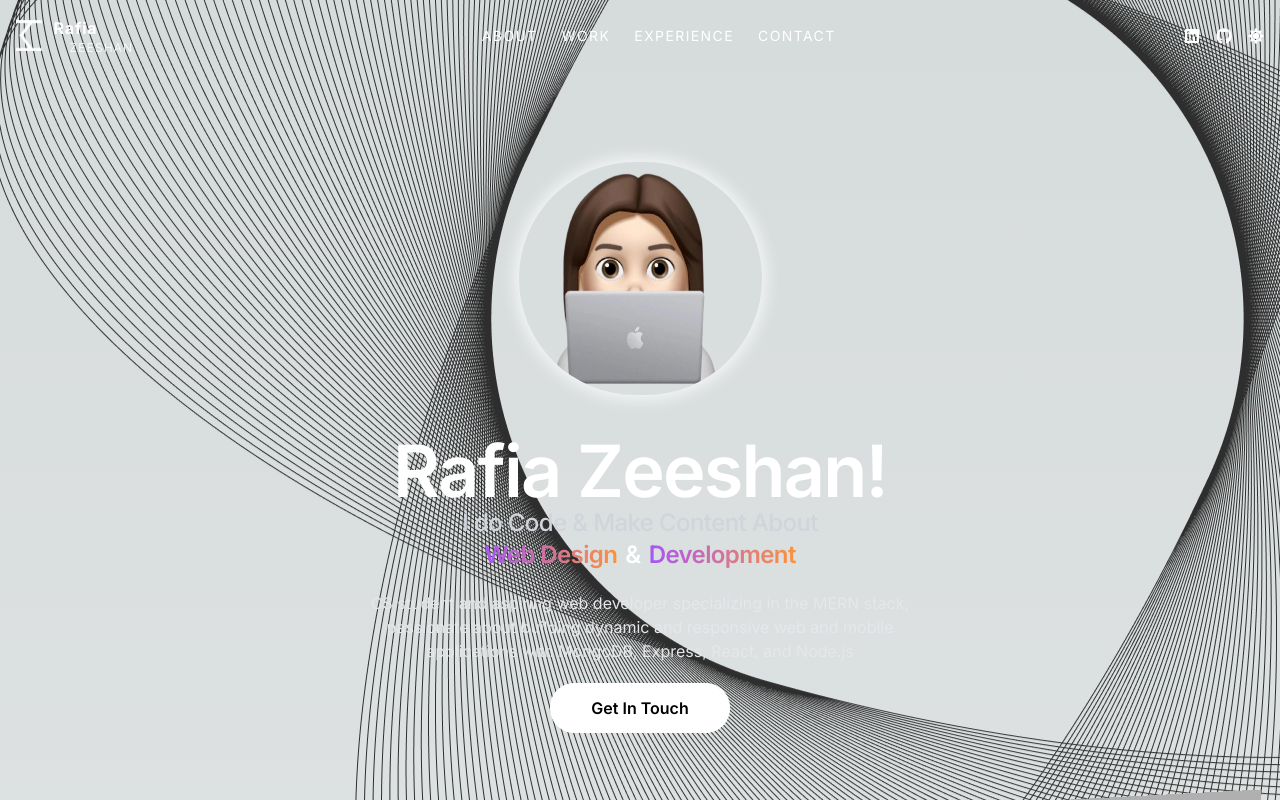
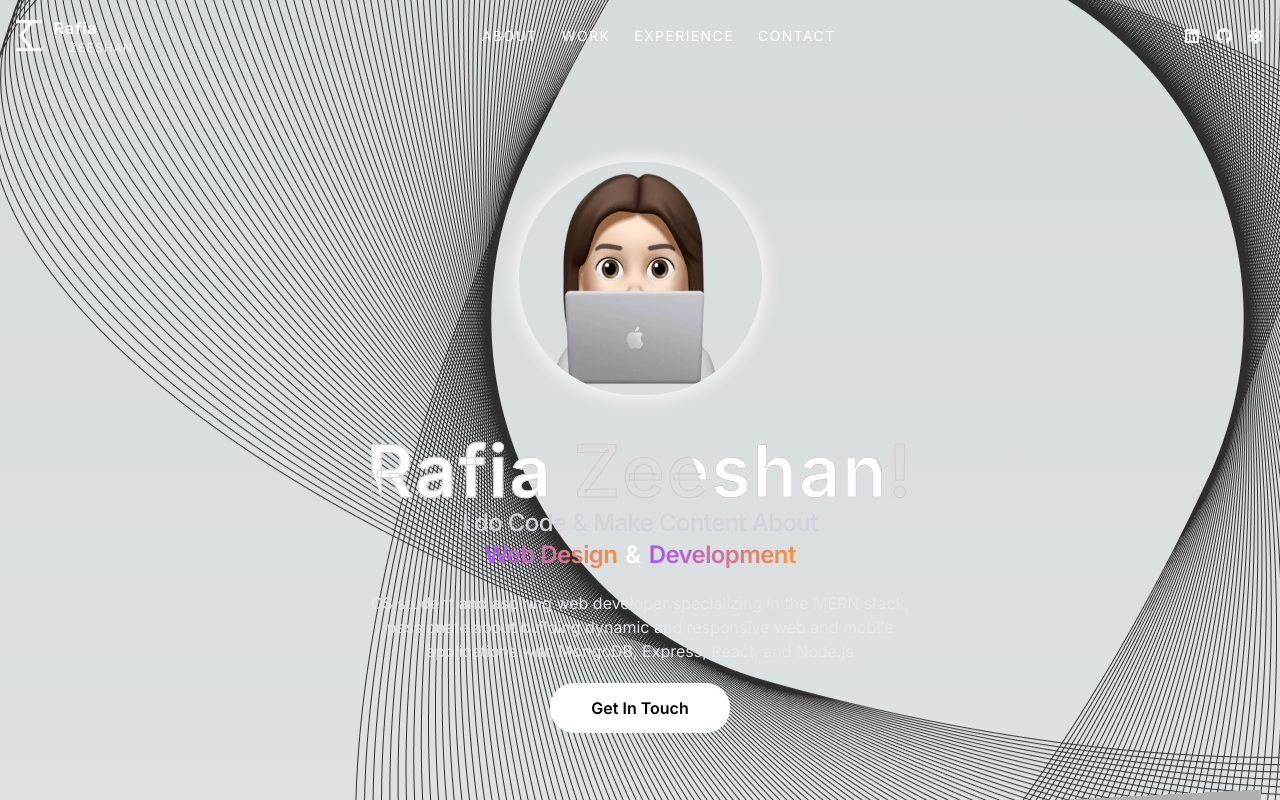
Before and after one commit to RafiaZeeshan14/my-portfolio-next, a Next.js app: page / in a window 1280 px wide. Shown: the top 800 px of the page. Built offline with nearby package versions, Linux system fonts and the light colour scheme.

Commit message:
Added Animation for Main Heading

```diff
--- a/app/globals.css
+++ b/app/globals.css
@@ -16,6 +16,9 @@
   }
 }
 
+body{
+  background: #000;
+}
 body {
   color: rgb(var(--foreground-rgb));
   background: linear-gradient(
@@ -24,6 +27,7 @@ body {
       rgb(var(--background-end-rgb))
     )
     rgb(var(--background-start-rgb));
+
 }
 
 @layer utilities {
@@ -79,3 +83,23 @@ html {
     transform: translateX(-100%);
   }
 }
+.Main_Heading  {
+  font-size: 60px;
+  line-height: 50px;
+  /* margin-left: -10px; */
+  font-weight: 600;
+  color: transparent;
+  -webkit-text-stroke: 1px #d1cbcb;
+  background: url(/back.png);
+  background-clip: text;
+  -webkit-background-clip: text;
+  background-position: 0 0;
+  animation: back 20s linear infinite;
+  letter-spacing: 2px;
+
+}
+@keyframes back {
+  100% {
+    background-position: 2000px 0;
+  }
+}
--- a/components/Banner.tsx
+++ b/components/Banner.tsx
@@ -18,7 +18,7 @@ const Banner: React.FC<{}> = () => {
           />
         </div>
 
-        <div className="flex flex-col gap-6 mt-10 cursor-pointer tracking-tight text-6xl sm:text-7xl  font-semibold text-white max-w-[600px] w-auto h-auto">
+        <div className="Main_Heading flex flex-col gap-6 mt-10 cursor-pointer  text-6xl sm:text-7xl    max-w-[600px] w-auto h-auto">
           Rafia Zeeshan!
         </div>
         <div className="flex justify-center">
```
Also changed, not shown: public/back.png (added).
